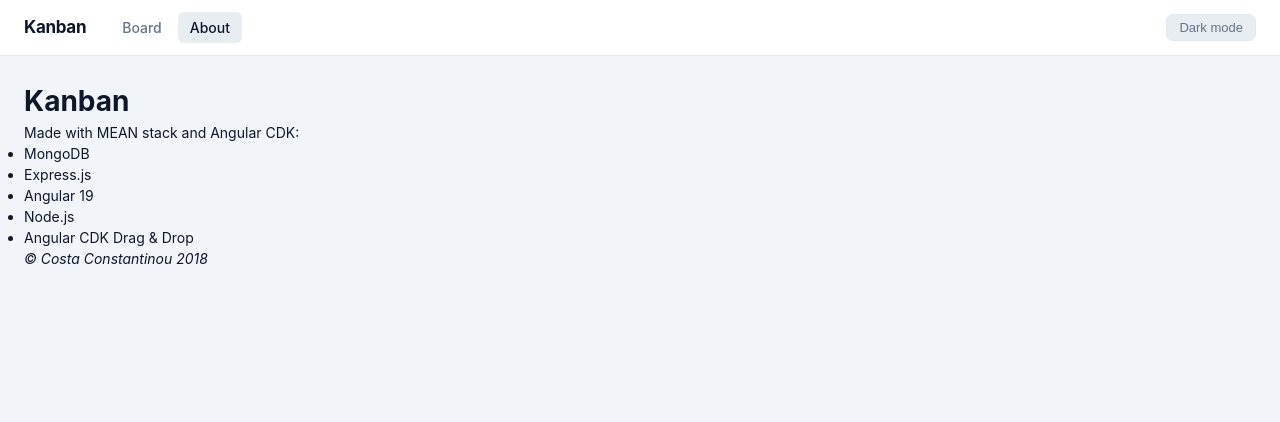
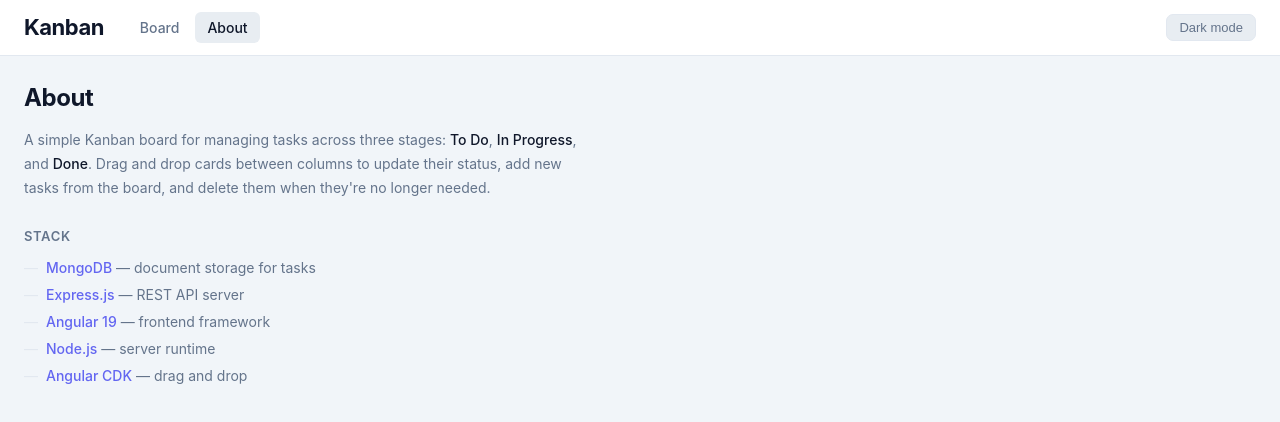
Before and after one commit to Costa365/Kanban, an Angular app in the folder client/: page /about in a window 1280 px wide. Shown: the top 422 px of the page. Built offline with nearby package versions, Linux system fonts and the light colour scheme.

Commit message:
Updated about page

```diff
--- a/client/src/app/app.component.css
+++ b/client/src/app/app.component.css
@@ -13,8 +13,8 @@
 
 .brand {
   font-weight: 700;
-  font-size: 17px;
-  letter-spacing: -0.3px;
+  font-size: 22px;
+  letter-spacing: -0.5px;
   margin-right: 8px;
 }
 
--- a/client/src/app/components/about/about.component.css
+++ b/client/src/app/components/about/about.component.css
@@ -0,0 +1,51 @@
+.about {
+  max-width: 560px;
+}
+
+.about h1 {
+  font-size: 24px;
+  font-weight: 700;
+  letter-spacing: -0.4px;
+  margin-bottom: 12px;
+}
+
+.about h2 {
+  font-size: 13px;
+  font-weight: 600;
+  text-transform: uppercase;
+  letter-spacing: 0.05em;
+  color: var(--text-muted);
+  margin: 28px 0 10px;
+}
+
+.about p {
+  color: var(--text-muted);
+  line-height: 1.7;
+}
+
+.about strong {
+  color: var(--text);
+  font-weight: 500;
+}
+
+.about ul {
+  list-style: none;
+  display: flex;
+  flex-direction: column;
+  gap: 6px;
+}
+
+.about ul li { color: var(--text-muted); }
+
+.about ul li::before {
+  content: '—';
+  margin-right: 8px;
+  color: var(--border);
+}
+
+.about a {
+  color: var(--accent);
+  font-weight: 500;
+}
+
+.about a:hover { text-decoration: underline; }
--- a/client/src/app/components/about/about.component.html
+++ b/client/src/app/components/about/about.component.html
@@ -1,11 +1,14 @@
-<h1>Kanban</h1>
-Made with MEAN stack and Angular CDK:
-<ul>
-  <li><a href="https://www.mongodb.com/">MongoDB</a></li>
-  <li><a href="https://expressjs.com/">Express.js</a></li>
-  <li><a href="https://angular.io/">Angular 19</a></li>
-  <li><a href="https://nodejs.org/">Node.js</a></li>
-  <li><a href="https://material.angular.io/cdk/drag-drop/overview">Angular CDK Drag &amp; Drop</a></li>
-</ul>
+<div class="about">
+  <h1>About</h1>
+  <p>A simple Kanban board for managing tasks across three stages: <strong>To Do</strong>, <strong>In Progress</strong>, and <strong>Done</strong>. Drag and drop cards between columns to update their status, add new tasks from the board, and delete them when they're no longer needed.</p>
 
-<i>&copy; Costa Constantinou 2018</i>
+  <h2>Stack</h2>
+  <ul>
+    <li><a href="https://www.mongodb.com/" target="_blank">MongoDB</a> — document storage for tasks</li>
+    <li><a href="https://expressjs.com/" target="_blank">Express.js</a> — REST API server</li>
+    <li><a href="https://angular.io/" target="_blank">Angular 19</a> — frontend framework</li>
+    <li><a href="https://nodejs.org/" target="_blank">Node.js</a> — server runtime</li>
+    <li><a href="https://material.angular.io/cdk/drag-drop/overview" target="_blank">Angular CDK</a> — drag and drop</li>
+  </ul>
+
+</div>
```
